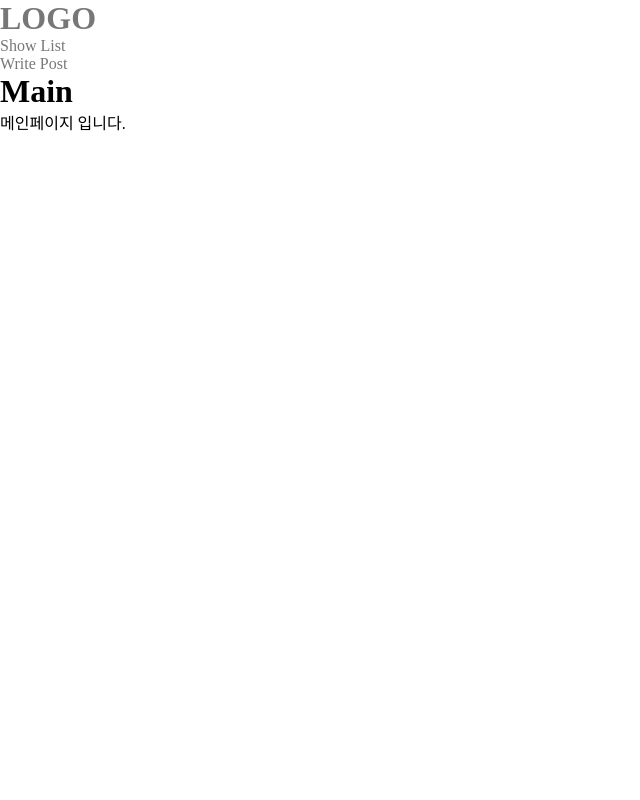
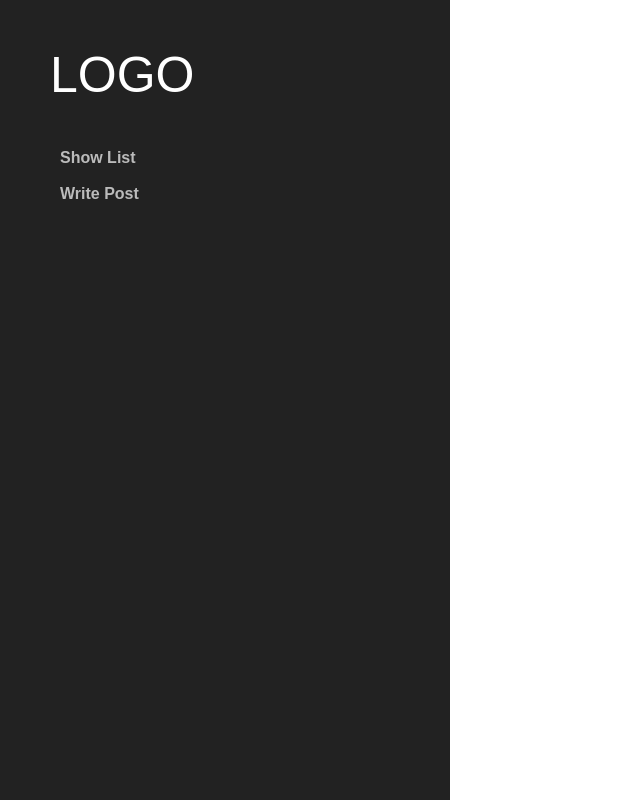
Before and after one commit to dkdkwl/react-node, a React (Create React App) app in the folder react/: page / in a window 1280 px wide. Shown: the whole page, without its empty margins (0-640 px from the left). Built offline with nearby package versions, Linux system fonts and the light colour scheme.

Commit message:
header 스타일링

```diff
--- a/react/src/Common/Header.js
+++ b/react/src/Common/Header.js
@@ -1,21 +1,53 @@
 import { NavLink } from 'react-router-dom';
+import styled from 'styled-components';
+
+const HeaderWrapper = styled.header`
+	width: 350px;
+	height: 100vh;
+	position: fixed;
+	background: #222;
+	top: 0px;
+	left: 0%;
+	padding: 50px;
+
+	h1 {
+		margin-bottom: 40px;
+		a {
+			font: 50px/1 'arial';
+			color: #fff;
+		}
+	}
+`;
+
+const Gnb = styled.ul`
+	a {
+		display: block;
+		padding: 10px;
+		font: bold 16px/1 'arial';
+		color: #bbb;
+
+		&:hover {
+			color: hotpink;
+		}
+	}
+`;
 
 function Header() {
 	return (
-		<header>
+		<HeaderWrapper>
 			<h1>
 				<NavLink to='/'>LOGO</NavLink>
 			</h1>
 
-			<ul id='gnb'>
+			<Gnb>
 				<li>
 					<NavLink to='/list'>Show List</NavLink>
 				</li>
 				<li>
 					<NavLink to='/create'>Write Post</NavLink>
 				</li>
-			</ul>
-		</header>
+			</Gnb>
+		</HeaderWrapper>
 	);
 }
 
```
